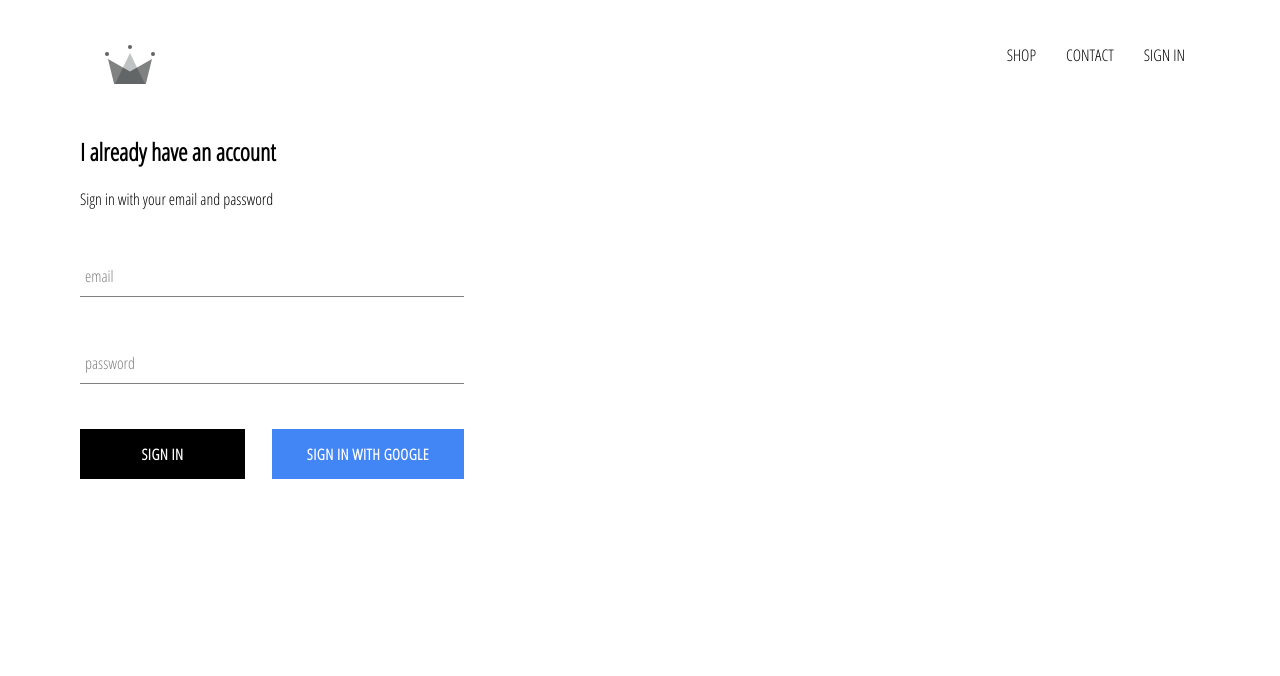
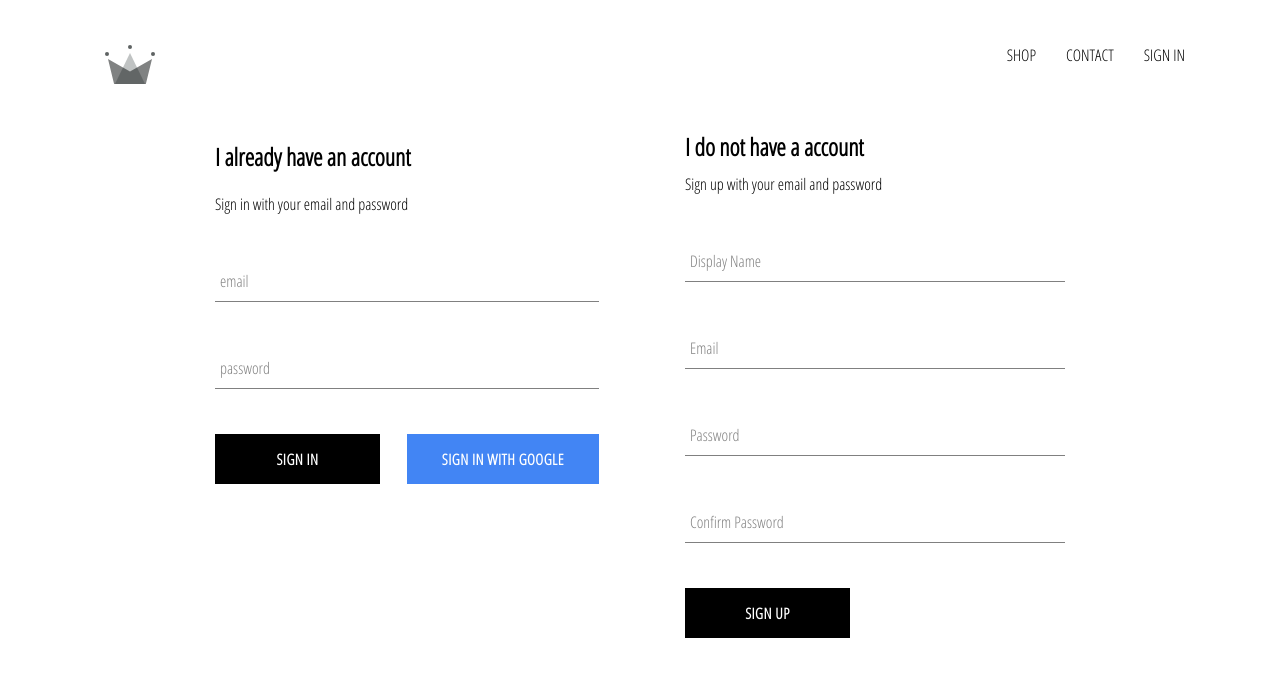
Before and after one commit to rumu10/Clothing-Store, a React (Create React App) app: page /signin in a window 1280 px wide. Shown: the top 676 px of the page. Built offline with nearby package versions, Linux system fonts and the light colour scheme; no server answers.

Commit message:
signup componant added and styling for sign in buttons done

```diff
--- a/src/component/custom-button/custom-button.component.jsx
+++ b/src/component/custom-button/custom-button.component.jsx
@@ -4,7 +4,7 @@
 
 const CustomButton = ({ children, isGoogleSignIn, ...otherProps }) => (
   <button
-     className={`${isGoogleSignIn? 'google-sign-in':null} custom-button`} {...otherProps}>
+     className={`${isGoogleSignIn? 'google-sign-in': ''} custom-button`} {...otherProps}>
      {children}
   </button>
 );
--- a/src/component/signin/signin.component.jsx
+++ b/src/component/signin/signin.component.jsx
@@ -1,7 +1,7 @@
 import React from 'react'
 import FormInput from '../form-input/form-input.component';
 import CustomButton from '../custom-button/custom-button.component';
-import {signInWithGoogle} from '../../../src/firebase/firebase.util'
+import {signInWithGoogle} from '../../firebase/firebase.util'
 
 import './signin.styles.scss';
 
--- /dev/null
+++ b/src/component/signup/signup.component.jsx
@@ -0,0 +1,104 @@
+import React from 'react';
+
+import FormInput from '../form-input/form-input.component';
+import CustomButton from '../custom-button/custom-button.component';
+
+import { auth, createUserProfileDocument } from '../../firebase/firebase.util';
+
+import './signup.styles.scss';
+
+class SignUp extends React.Component {
+  constructor() {
+    super();
+
+    this.state = {
+      displayName: '',
+      email: '',
+      password: '',
+      confirmPassword: ''
+    };
+  }
+
+  handleSubmit = async event => {
+    event.preventDefault();
+
+    const { displayName, email, password, confirmPassword } = this.state;
+
+    if (password !== confirmPassword) {
+      alert("passwords don't match");
+      return;
+    }
+
+    try {
+        //createUserWithEmailAndPassword assign the user with email and password in the application
+      const { user } = await auth.createUserWithEmailAndPassword(
+        email,
+        password
+      );
+
+      await createUserProfileDocument(user, { displayName });
+
+      this.setState({
+        displayName: '',
+        email: '',
+        password: '',
+        confirmPassword: ''
+      });
+    } catch (error) {
+      console.error(error);
+    }
+  };
+
+  handleChange = event => {
+    const { name, value } = event.target;
+
+    this.setState({ [name]: value });
+  };
+
+  render() {
+    const { displayName, email, password, confirmPassword } = this.state;
+    return (
+      <div className='sign-up'>
+        <h2 className='title'>I do not have a account</h2>
+        <span>Sign up with your email and password</span>
+        <form className='sign-up-form' onSubmit={this.handleSubmit}>
+          <FormInput
+            type='text'
+            name='displayName'
+            value={displayName}
+            onChange={this.handleChange}
+            label='Display Name'
+            required
+          />
+          <FormInput
+            type='email'
+            name='email'
+            value={email}
+            onChange={this.handleChange}
+            label='Email'
+            required
+          />
+          <FormInput
+            type='password'
+            name='password'
+            value={password}
+            onChange={this.handleChange}
+            label='Password'
+            required
+          />
+          <FormInput
+            type='password'
+            name='confirmPassword'
+            value={confirmPassword}
+            onChange={this.handleChange}
+            label='Confirm Password'
+            required
+          />
+          <CustomButton type='submit'>SIGN UP</CustomButton>
+        </form>
+      </div>
+    );
+  }
+}
+
+export default SignUp;
--- /dev/null
+++ b/src/component/signup/signup.styles.scss
@@ -0,0 +1,9 @@
+.sign-up {
+    display: flex;
+    flex-direction: column;
+    width: 380px;
+
+    .title {
+      margin: 10px 0;
+    }
+  }
--- a/src/firebase/firebase.util.jsx
+++ b/src/firebase/firebase.util.jsx
@@ -15,6 +15,32 @@
 
   firebase.initializeApp(config);
 
+
+export const createUserProfileDocument = async (userAuth, additionalData) => {
+  if (!userAuth) return;
+
+  const userRef = firestore.doc(`users/${userAuth.uid}`);
+
+  const snapShot = await userRef.get();
+
+  if (!snapShot.exists) {
+    const { displayName, email } = userAuth;
+    const createdAt = new Date();
+    try {
+      await userRef.set({
+        displayName,
+        email,
+        createdAt,
+        ...additionalData
+      });
+    } catch (error) {
+      console.log('error creating user', error.message);
+    }
+  }
+
+  return userRef;
+};
+
   export const auth= firebase.auth();
   export const firestore= firebase.firestore();
 
--- a/src/pages/signin-and-signup/signin-and-signup.component.jsx
+++ b/src/pages/signin-and-signup/signin-and-signup.component.jsx
@@ -1,11 +1,14 @@
 import React from 'react';
 import SignIn from '../../component/signin/signin.component';
+import SignUp from '../../component/signup/signup.component';
 
 import './signin-and-signup.styles.scss';
+
 
 const SignInAndSignUpPage = () => (
     <div className='signin-and-signup'>
         <SignIn/>
+        <SignUp/>
     </div>
 
 )
--- a/src/pages/signin-and-signup/signin-and-signup.styles.scss
+++ b/src/pages/signin-and-signup/signin-and-signup.styles.scss
@@ -0,0 +1,6 @@
+.signin-and-signup {
+    width: 850px;
+    display: flex;
+    justify-content: space-between;
+    margin: 30px auto;
+  }
```
